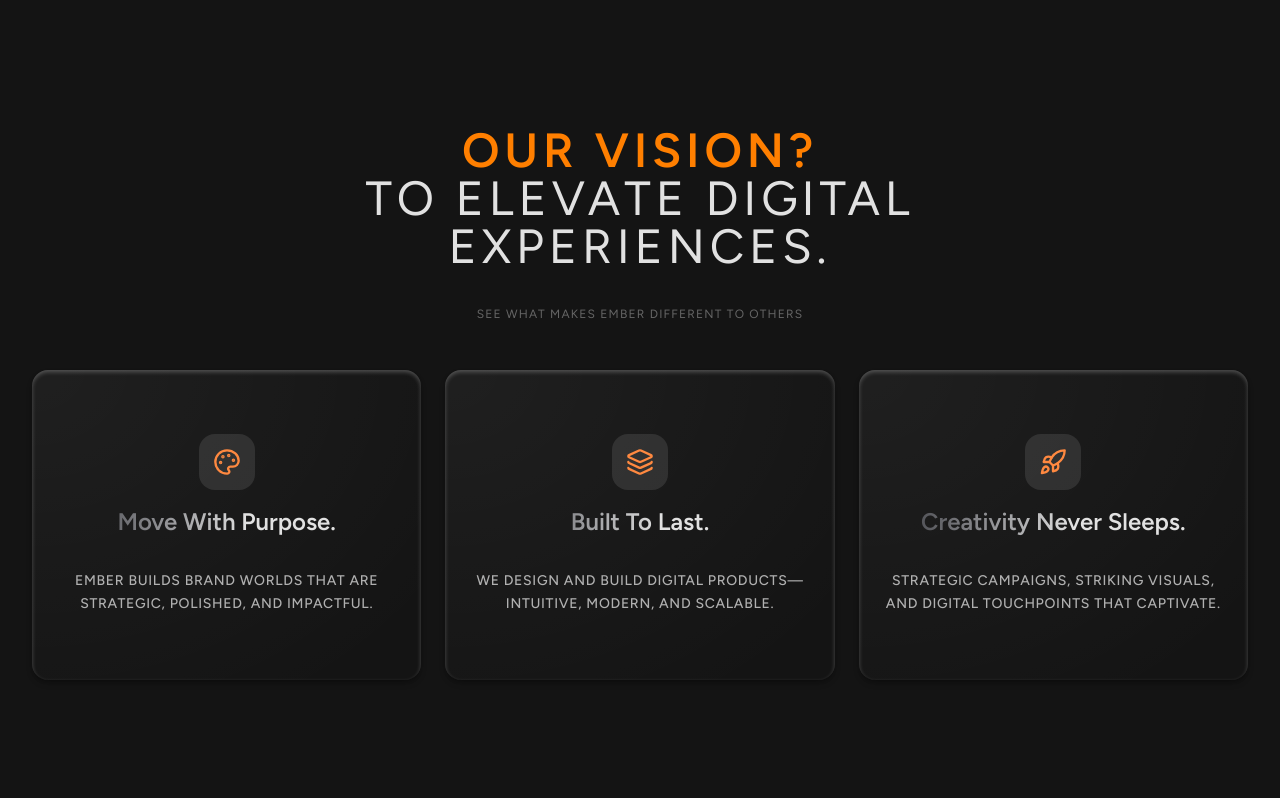
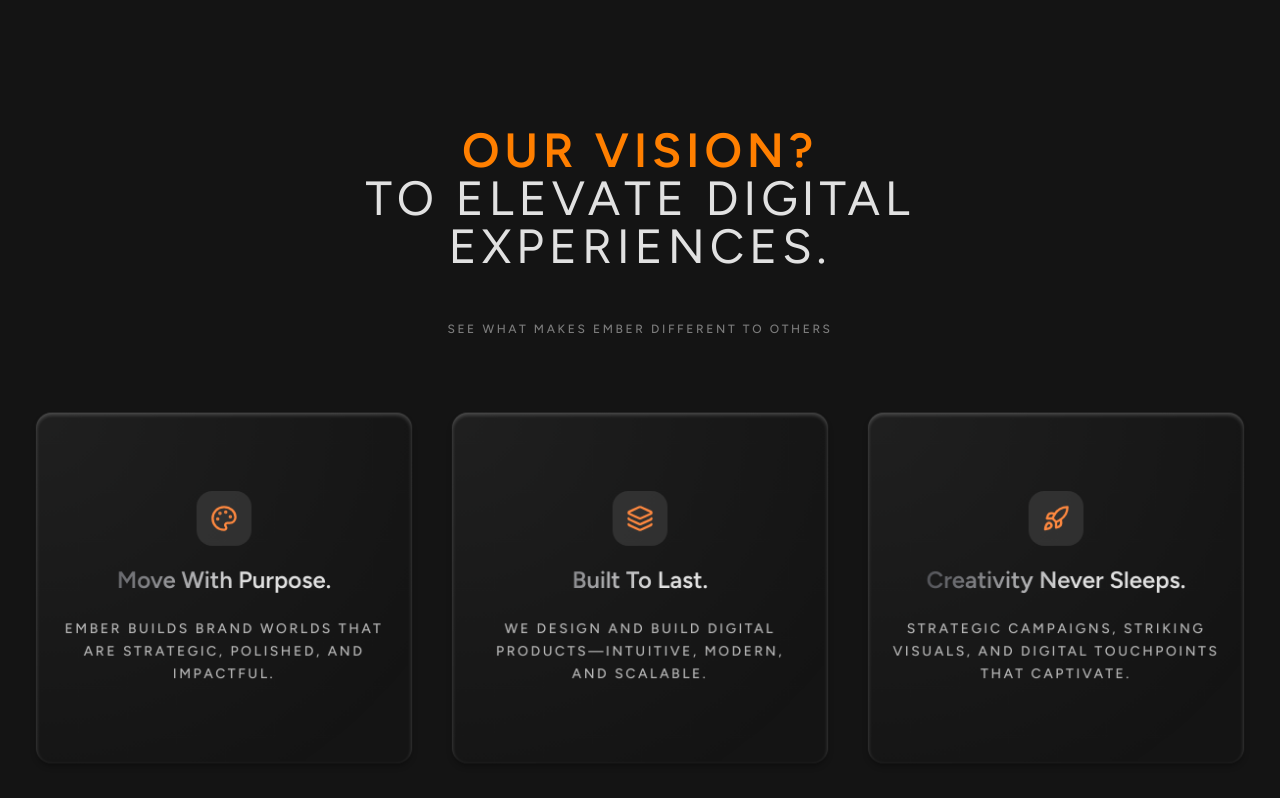
Before and after one commit to IndiOfEarth/ember-site, a Next.js app: page / in a window 1280 px wide. Shown: the part 802-1600 px from the top of the page. Built offline with nearby package versions, Linux system fonts and the light colour scheme.

Commit message:
Added animations and restyled vision section

```diff
--- a/package.json
+++ b/package.json
@@ -9,6 +9,7 @@
     "lint": "eslint"
   },
   "dependencies": {
+    "@studio-freight/lenis": "^1.0.42",
     "clsx": "^2.1.1",
     "framer-motion": "^12.23.12",
     "gsap": "^3.13.0",
--- a/src/app/layout.tsx
+++ b/src/app/layout.tsx
@@ -2,6 +2,7 @@
 import "../styles/globals.css"; // Brings in your global styles (Tailwind setup, dark theme, etc.) so they apply everywhere.
 import { Figtree } from "next/font/google";
 import localFont from "next/font/local";
+import SmoothScroll from "@/components/providers/SmoothScroll";
 
 // Variable font - Figtree
 const figtree = Figtree({
@@ -43,7 +44,7 @@
         className="antialiased selection:bg-ember-500/30 selection:text-white"
         suppressHydrationWarning
       >
-        {children}
+        <SmoothScroll>{children}</SmoothScroll>
       </body>
     </html>
   );
--- /dev/null
+++ b/src/components/providers/SmoothScroll.tsx
@@ -0,0 +1,37 @@
+"use client";
+import { useEffect } from "react";
+import Lenis from "@studio-freight/lenis";
+import { gsap } from "gsap";
+import { ScrollTrigger } from "gsap/ScrollTrigger";
+
+gsap.registerPlugin(ScrollTrigger);
+
+export default function SmoothScroll({
+  children,
+}: {
+  children: React.ReactNode;
+}) {
+  useEffect(() => {
+    const lenis = new Lenis({ duration: 1.1, smoothWheel: true });
+
+    // keep GSAP in sync with Lenis
+    lenis.on("scroll", ScrollTrigger.update);
+
+    let rafId = 0;
+    const raf = (time: number) => {
+      lenis.raf(time);
+      rafId = requestAnimationFrame(raf);
+    };
+    rafId = requestAnimationFrame(raf);
+
+    // avoid double-smoothing with native behavior
+    document.documentElement.style.scrollBehavior = "auto";
+
+    return () => {
+      cancelAnimationFrame(rafId);
+      lenis.destroy();
+    };
+  }, []);
+
+  return <>{children}</>;
+}
--- a/src/components/sections/Features.tsx
+++ b/src/components/sections/Features.tsx
@@ -1,9 +1,5 @@
-import Image from "next/image";
 import Container from "@/components/ui/Container";
-import Card from "@/components/ui/Card";
-import CTAButton from "@/components/ui/CTAButton";
 import MagicBento from "./MagicBento";
-import { featureCards } from "@/lib/data";
 
 export default function Features() {
   return (
@@ -29,7 +25,7 @@
           enableSpotlight={true}
           enableBorderGlow={true}
           enableTilt={true}
-          enableMagnetism={true}
+          enableMagnetism={false}
           clickEffect={true}
           spotlightRadius={500}
           particleCount={12}
--- a/src/components/sections/ProductsPackages.tsx
+++ b/src/components/sections/ProductsPackages.tsx
@@ -1,6 +1,4 @@
-import Image from "next/image";
 import Container from "@/components/ui/Container";
-import Card from "@/components/ui/Card";
 import { packages, tools } from "@/lib/data";
 
 function Tier({ name, items }: { name: string; items: readonly string[] }) {
@@ -46,7 +44,7 @@
         <div className="mt-14">
           <h3 className="text-2xl font-semibold">Tools & Integrations</h3>
           <p className="mt-2 text-neutral-400">
-            Ember ensures you're business is powered by modern, scalable
+            Ember ensures you’re business is powered by modern, scalable
             technologies tailored to your company.
           </p>
           <div className="mt-6 flex flex-wrap gap-3">
--- a/src/components/sections/Vision.tsx
+++ b/src/components/sections/Vision.tsx
@@ -1,33 +1,180 @@
+"use client";
+
+import { useEffect, useRef } from "react";
+import { gsap } from "gsap";
+import { ScrollTrigger } from "gsap/ScrollTrigger";
 import Container from "@/components/ui/Container";
 import Card from "@/components/ui/Card";
 import { visionCards } from "@/lib/data";
 
+gsap.registerPlugin(ScrollTrigger);
+
 export default function Vision() {
+  const sectionRef = useRef<HTMLElement>(null);
+  const didInit = useRef(false);
+
+  useEffect(() => {
+    if (didInit.current) return;
+    didInit.current = true;
+
+    const section = sectionRef.current!;
+    const mm = gsap.matchMedia();
+
+    // Animate only if user allows motion
+    mm.add("(prefers-reduced-motion: no-preference)", () => {
+      const ctx = gsap.context(() => {
+        // HEADLINE: fade+rise + mask-sweep on each line
+        const head = section.querySelector(".vision-head") as HTMLElement;
+        const lines = head?.querySelectorAll<HTMLElement>(".vision-line") ?? [];
+        lines.forEach((l) => l.classList.add("mask-reveal"));
+
+        // force starting state for the sweep
+        gsap.set(lines, { "--reveal": "0%" });
+
+        gsap
+          .timeline({
+            scrollTrigger: { trigger: section, start: "top 70%", once: true },
+          })
+          .from(
+            head,
+            {
+              opacity: 0,
+              y: 24,
+              duration: 0.6,
+              ease: "power2.out",
+              immediateRender: false,
+            },
+            0
+          )
+          .to(
+            lines,
+            {
+              "--reveal": "100%",
+              duration: 0.8,
+              ease: "power2.out",
+              stagger: 0.1,
+            },
+            0.1
+          )
+          .set(head, { clearProps: "transform" }, ">");
+
+        // CARDS: batch fade+rise + tiny scale-in, add class when revealed
+        ScrollTrigger.batch(section.querySelectorAll(".vision-card"), {
+          start: "top 80%",
+          once: true,
+          onEnter: (els) =>
+            gsap.to(els, {
+              opacity: 1,
+              y: 0,
+              scale: 1,
+              duration: 0.7,
+              ease: "power2.out",
+              stagger: 0.08,
+              onStart() {
+                els.forEach((el) => el.classList.add("is-revealed"));
+              },
+              onComplete() {
+                gsap.set(els, { clearProps: "transform,scale" });
+              },
+            }),
+        });
+
+        // ICON PARALLAX: subtle drift (scrubbed)
+        section
+          .querySelectorAll<HTMLElement>(".vision-icon")
+          .forEach((icon) => {
+            gsap.fromTo(
+              icon,
+              { yPercent: 0 },
+              {
+                yPercent: -15,
+                ease: "none",
+                scrollTrigger: {
+                  trigger: icon,
+                  start: "top bottom",
+                  end: "bottom top",
+                  scrub: 0.5,
+                },
+              }
+            );
+          });
+
+        // UNDERLINE scrub as progress
+        const underline =
+          section.querySelector<HTMLElement>(".vision-underline");
+        if (underline) {
+          gsap.fromTo(
+            underline,
+            { scaleX: 0 },
+            {
+              scaleX: 1,
+              transformOrigin: "left center",
+              ease: "none",
+              scrollTrigger: {
+                trigger: section,
+                start: "top 80%",
+                end: "bottom 60%",
+                scrub: true,
+              },
+            }
+          );
+        }
+      }, section);
+
+      return () => ctx.revert();
+    });
+
+    // Reduced motion: show without animating
+    mm.add("(prefers-reduced-motion: reduce)", () => {
+      section
+        .querySelector(".vision-head")
+        ?.classList.remove("opacity-0", "translate-y-6");
+      section.querySelectorAll(".vision-card").forEach((el) => {
+        el.classList.remove("opacity-0", "translate-y-6", "scale-[0.98]");
+      });
+    });
+
+    return () => mm.revert();
+  }, []);
+
   return (
-    <section id="vision" className="py-32">
+    <section
+      id="vision"
+      ref={sectionRef}
+      className="py-32 scroll-mt-24 relative"
+    >
+      {/* subtle section separator */}
+      <div className="pointer-events-none absolute inset-x-0 top-0 h-px bg-gradient-to-r from-transparent via-white/10 to-transparent" />
+
       <Container>
-        <div className="max-w-2xl mx-auto text-center">
-          <h2 className="text-3xl md:text-5xl font-semibold tracking-widest text-ember-900">
-            OUR VISION?
-            <br />
-            <span className="font-normal text-ember-100">
+        {/* Heading block (starts hidden) */}
+        <div className="max-w-2xl mx-auto text-center vision-head will-change-[transform,opacity]">
+          <h2 className="text-3xl md:text-5xl font-semibold tracking-widest text-ember-900 inline-block">
+            <span className="vision-line block">OUR VISION?</span>
+            <span className="vision-line block font-normal text-ember-100">
               TO ELEVATE DIGITAL EXPERIENCES.
             </span>
           </h2>
-          <p className="mt-9 text-xs tracking-widest font-normal text-ember-100/40">
+          <div className="vision-underline mt-4 h-[3px] w-44 mx-auto bg-ember-500/60 rounded-full scale-x-0 origin-left" />
+          <p className="mt-8 text-[0.7rem] md:text-xs tracking-[0.22em] font-medium text-ember-100/50">
             SEE WHAT MAKES EMBER DIFFERENT TO OTHERS
           </p>
         </div>
-        <div className="mt-12 grid sm:grid-cols-2 lg:grid-cols-3 gap-6">
+
+        {/* Cards */}
+        <div className="mt-12 grid sm:grid-cols-2 lg:grid-cols-3 gap-6 md:gap-8">
           {visionCards.map(({ icon: Icon, title, text }) => (
-            <Card key={title} className="py-16 text-center">
-              <div className="mx-auto w-14 h-14 rounded-2xl bg-white/10 grid place-items-center">
+            <Card
+              key={title}
+              className="vision-card opacity-0 translate-y-6 scale-[0.98] py-16 md:py-20 text-center transition-transform will-change-[transform,opacity] hover:-translate-y-1"
+            >
+              <div className="vision-icon mx-auto w-14 h-14 rounded-2xl bg-white/10 grid place-items-center">
                 <Icon className="w-7 h-7 text-ember-400" />
               </div>
-              <h3 className="mt-4 text-2xl font-semibold bg-gradient-to-r from-ember-600 to-ember-100 to-56% bg-clip-text text-transparent">
+              <h3 className="mt-5 text-[1.35rem] md:text-2xl font-semibold leading-tight bg-gradient-to-r from-ember-600 to-ember-100 to-56% bg-clip-text text-transparent">
                 {title}
               </h3>
-              <p className="mt-8 text-ember-100/76 text-sm font-medium tracking-wider leading-relaxed uppercase">
+              <p className="mt-6 text-ember-100/80 text-[0.85rem] md:text-sm font-medium tracking-[0.18em] leading-relaxed uppercase">
                 {text}
               </p>
             </Card>
@@ -37,3 +184,43 @@
     </section>
   );
 }
+
+// import Container from "@/components/ui/Container";
+// import Card from "@/components/ui/Card";
+// import { visionCards } from "@/lib/data";
+
+// export default function Vision() {
+//   return (
+//     <section id="vision" className="py-32">
+//       <Container>
+//         <div className="max-w-2xl mx-auto text-center">
+//           <h2 className="text-3xl md:text-5xl font-semibold tracking-widest text-ember-900">
+//             OUR VISION?
+//             <br />
+//             <span className="font-normal text-ember-100">
+//               TO ELEVATE DIGITAL EXPERIENCES.
+//             </span>
+//           </h2>
+//           <p className="mt-9 text-xs tracking-widest font-normal text-ember-100/40">
+//             SEE WHAT MAKES EMBER DIFFERENT TO OTHERS
+//           </p>
+//         </div>
+//         <div className="mt-12 grid sm:grid-cols-2 lg:grid-cols-3 gap-6">
+//           {visionCards.map(({ icon: Icon, title, text }) => (
+//             <Card key={title} className="py-16 text-center">
+//               <div className="mx-auto w-14 h-14 rounded-2xl bg-white/10 grid place-items-center">
+//                 <Icon className="w-7 h-7 text-ember-400" />
+//               </div>
+//               <h3 className="mt-4 text-2xl font-semibold bg-gradient-to-r from-ember-600 to-ember-100 to-56% bg-clip-text text-transparent">
+//                 {title}
+//               </h3>
+//               <p className="mt-8 text-ember-100/76 text-sm font-medium tracking-wider leading-relaxed uppercase">
+//                 {text}
+//               </p>
+//             </Card>
+//           ))}
+//         </div>
+//       </Container>
+//     </section>
+//   );
+// }
--- a/src/components/ui/utils.ts
+++ b/src/components/ui/utils.ts
@@ -1,3 +1,6 @@
-import { clsx } from "clsx";
+import { clsx, type ClassValue } from "clsx";
 import { twMerge } from "tailwind-merge";
-export function cn(...inputs: any[]) { return twMerge(clsx(inputs)); }
+
+export function cn(...inputs: ClassValue[]) {
+  return twMerge(clsx(inputs));
+}
--- a/src/lib/data.ts
+++ b/src/lib/data.ts
@@ -1,4 +1,3 @@
-import { ReactNode } from "react";
 import { Rocket, Palette, Layers, LineChart, MonitorSmartphone, Wrench } from "lucide-react";
 
 
--- a/src/styles/globals.css
+++ b/src/styles/globals.css
@@ -57,6 +57,23 @@
     @media (prefers-reduced-motion: reduce) {
       .animate-shine { animation: none !important; }
     }
+
+    /* Sweep reveal for headline lines. Control with CSS var --reveal (0%..100%). */
+    .mask-reveal {
+        --reveal: 100%; /* visible by default, in case JS doesn’t run */
+        -webkit-mask-image: linear-gradient(
+          90deg,
+          #000 0 var(--reveal),
+          transparent var(--reveal) 100%
+        );
+                mask-image: linear-gradient(
+          90deg,
+          #000 0 var(--reveal),
+          transparent var(--reveal) 100%
+        );
+        -webkit-mask-size: 100% 100%;
+                mask-size: 100% 100%;
+    }
 }
 
 .grid-overlay { background-size: 24px 24px; background-image: radial-gradient(circle at 1px 1px, rgba(255,255,255,.12) 1px, transparent 0); }
```
Also changed, not shown: src/components/sections/Contact.tsx (+4 -3 lines), 1 other file (tests, documents, lock files or other folders).
